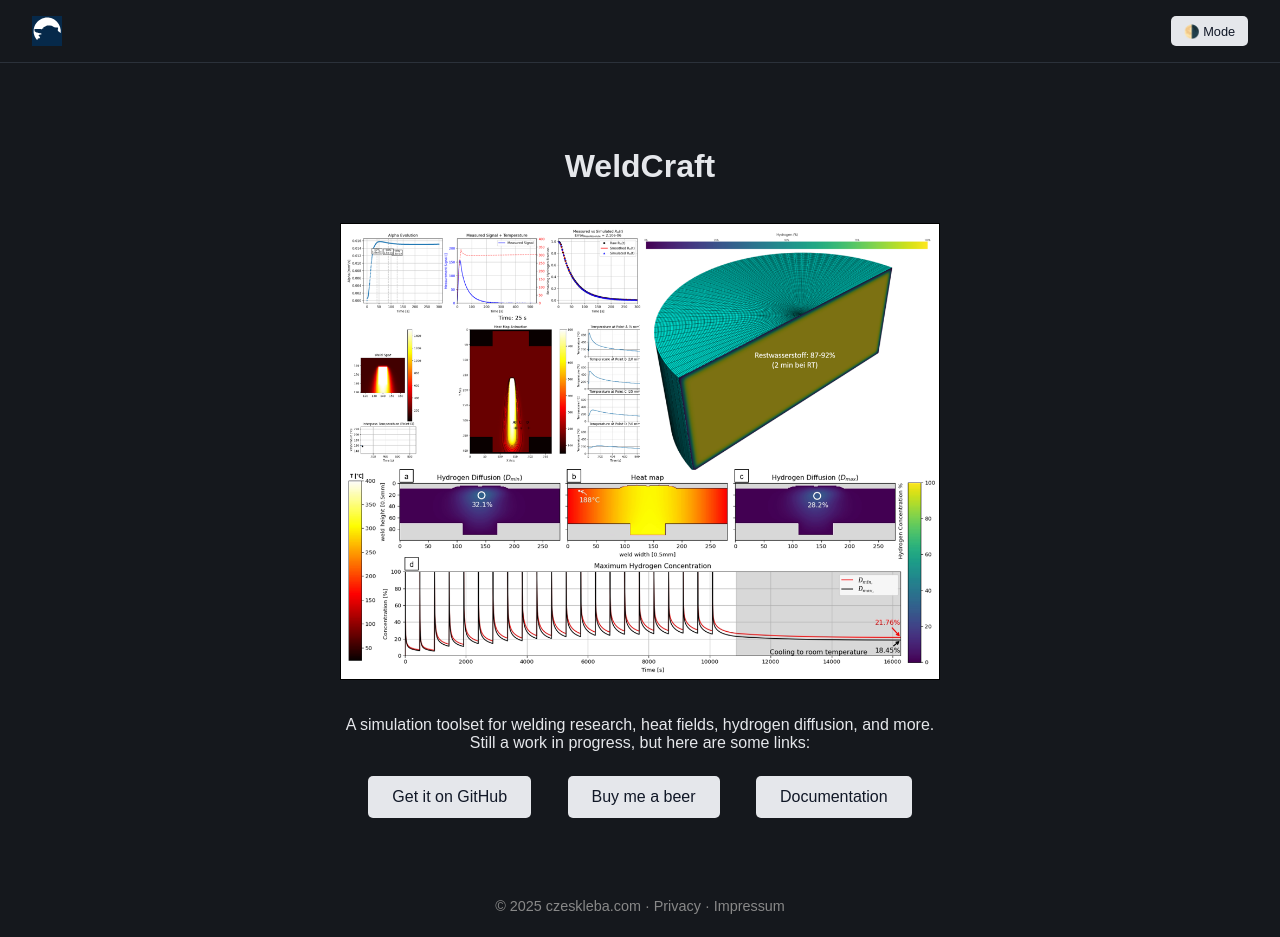
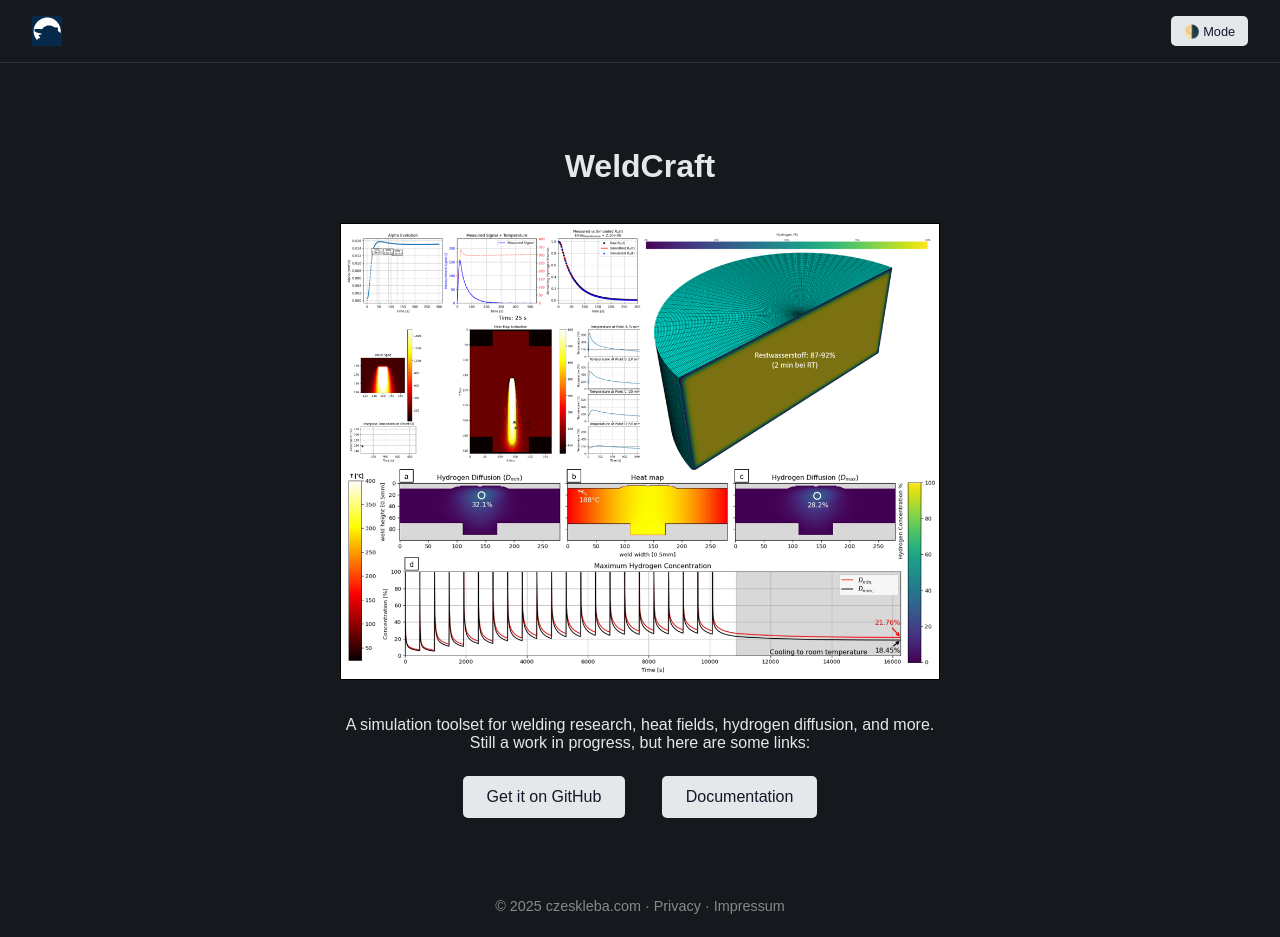
Before and after one commit to DenisCzeskleba/czeskleba.github.io, a Jekyll site: the page built from weldcraft/index.md, in a window 1280 px wide and 937 px high. Built offline with Jekyll 4.4.1, drawn with Linux system fonts in a browser that asks for light colours; our own code applies the rules of GitHub Pages for plain Markdown files.

Commit message:
Remove "Buy me a beer" link from the WeldCraft index page

```diff
--- a/weldcraft/index.md
+++ b/weldcraft/index.md
@@ -14,6 +14,5 @@
 
 <div class="links">
   <a href="https://github.com/DenisCzeskleba/WeldCraft" target="_blank">Get it on GitHub</a>
-  <a href="https://www.buymeacoffee.com/denisczeskleba" target="_blank">Buy me a beer</a>
   <a href="/docs/">Documentation</a>
 </div>
```
